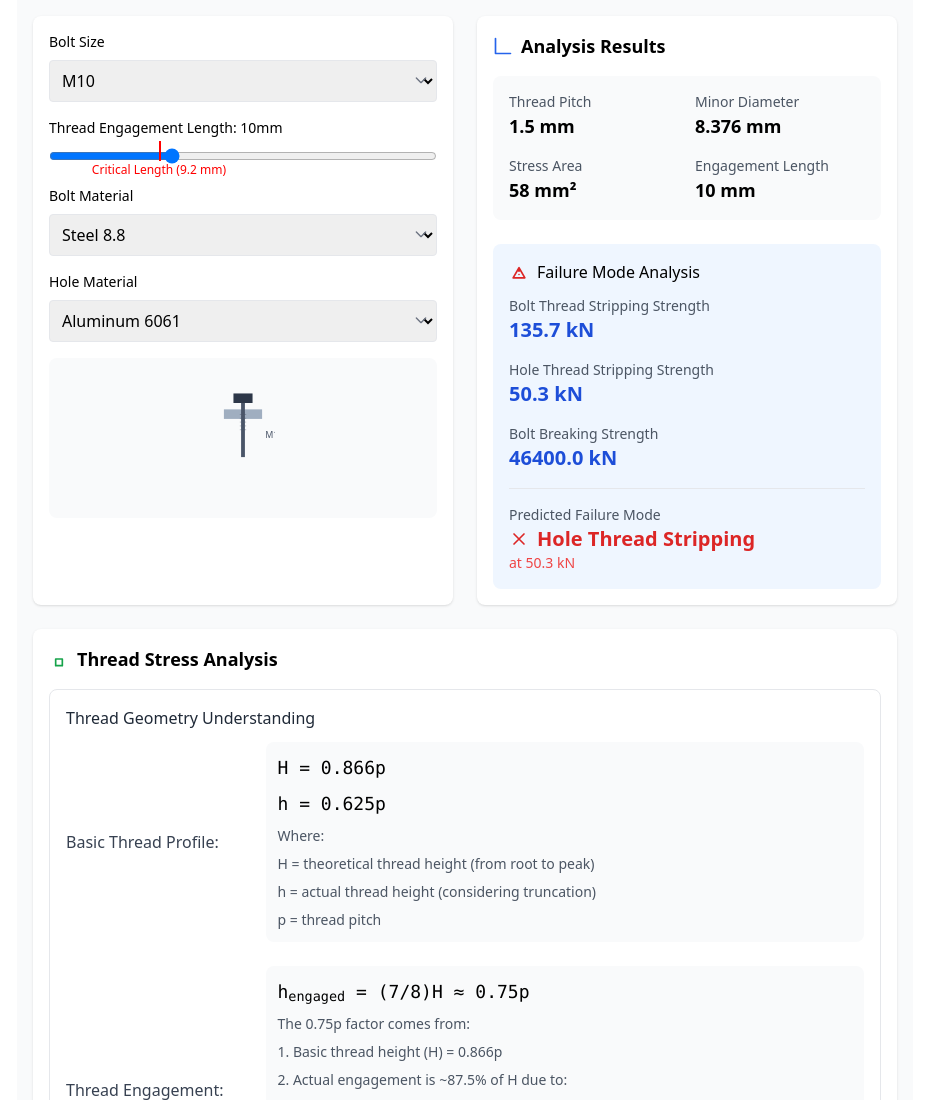
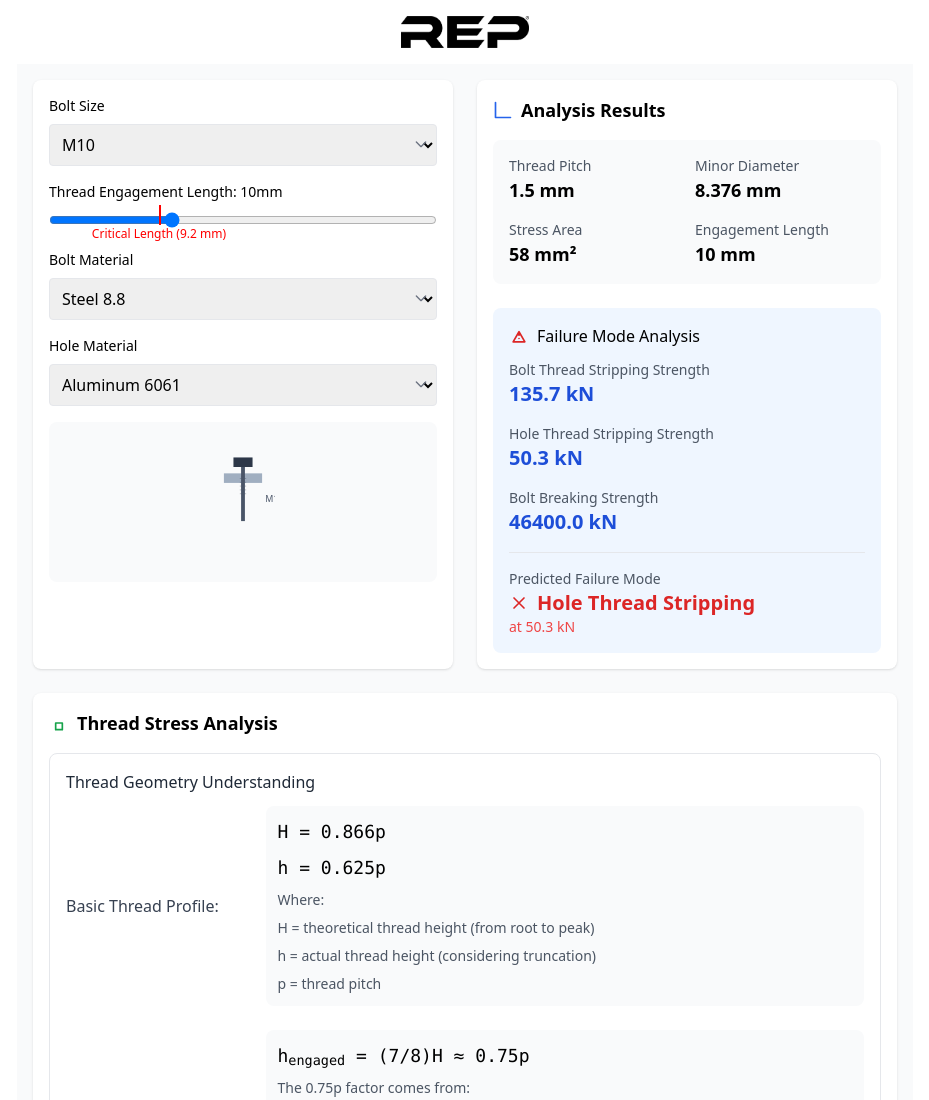
Before and after one commit to RepTools/RepTools.github.io, a website built with Vite: page index.html in a window 1280 px wide. Shown: the top 1100 px of the page, without its empty margins (175-1104 px from the left). Built offline with nearby package versions, Linux system fonts and the light colour scheme.

Commit message:
Added logo

```diff
--- a/index.html
+++ b/index.html
@@ -33,8 +33,9 @@
   </style>
 </head>
 <body>
+  <img src="./REP.png" alt="Internal Rep Tools" class="w-70 h-16 mx-auto block p-4">
+
   <div id="root"></div>
-  <!-- Our React code -->
   <script type="text/babel">
     const BOLT_SPECS = {
       'M3': { pitch: 0.5, minorDia: 2.387, stressArea: 5.03, proofLoad: 3.02 },
```
Also changed, not shown: public/REP.png (added).
